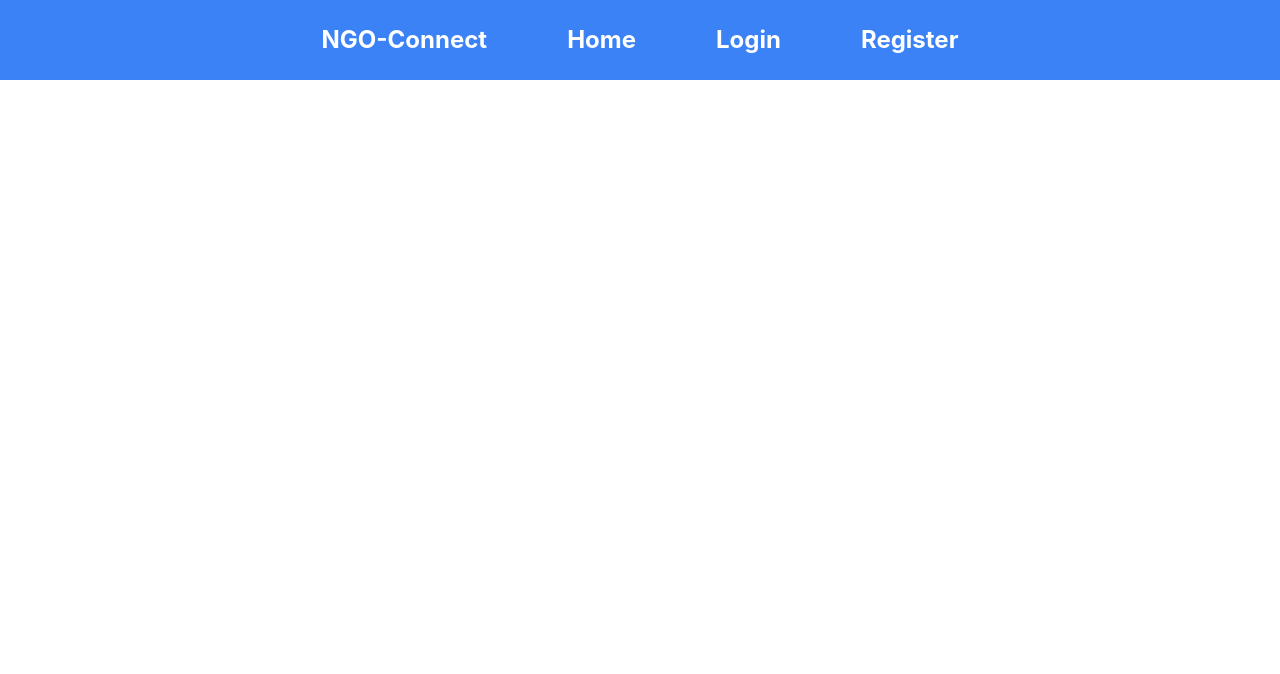
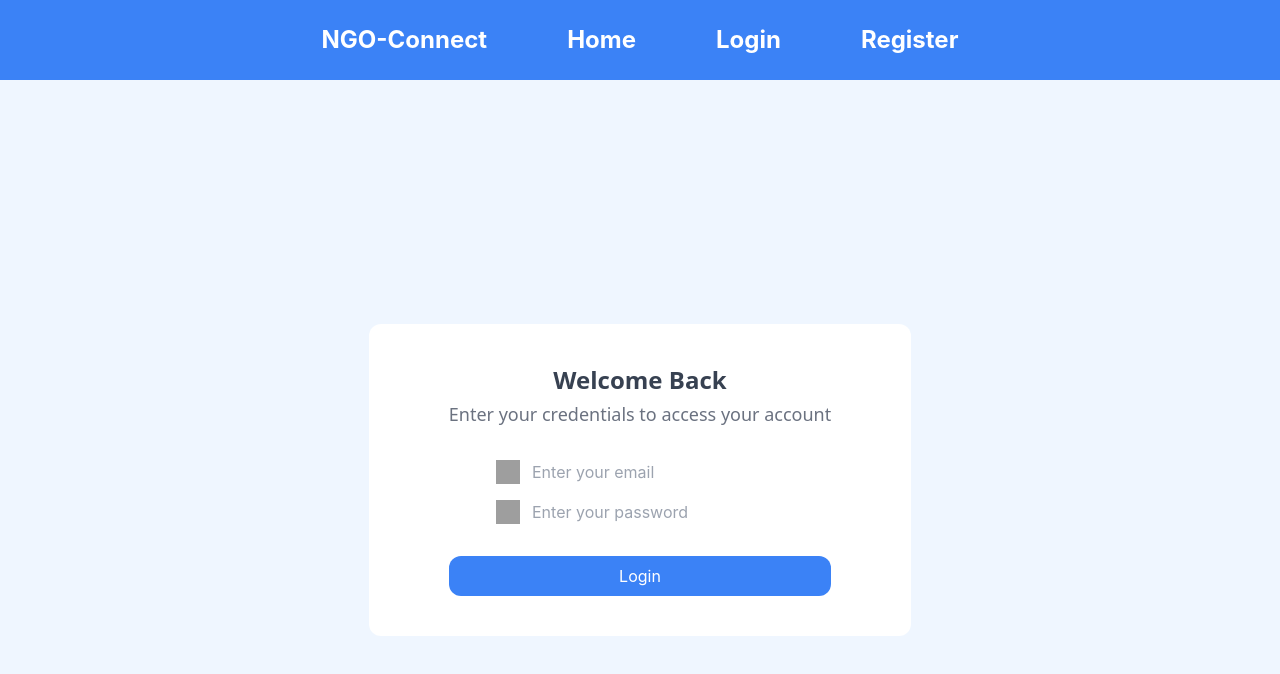
Before and after one commit to TechNomad04/ngo_connect, a React (Create React App) app in the folder react-contents/: page /login in a window 1280 px wide. Shown: the top 674 px of the page. Built offline with nearby package versions, Linux system fonts and the light colour scheme; grey boxes are pictures that could not be loaded.

Commit message:
Added the login page design

```diff
--- a/react-contents/src/App.js
+++ b/react-contents/src/App.js
@@ -1,6 +1,7 @@
 import { Routes, Route } from 'react-router-dom';
 import HomePage from './pages/HomePage';
 import Navbar from './components/Navbar';
+import LoginPage from './pages/LoginPage';
 
 function App(){
   return (
@@ -8,6 +9,7 @@ function App(){
       <Navbar/>
       <Routes>
         <Route path='/' element={<HomePage/>}/>
+        <Route path='/login' element={<LoginPage/>}/>
       </Routes>
     </div>
   );
--- a/react-contents/src/pages/LoginPage.jsx
+++ b/react-contents/src/pages/LoginPage.jsx
@@ -0,0 +1,33 @@
+import { useState } from "react";
+
+export default function LoginPage() {
+  const [email, setEmail] = useState('');
+  const [password, setPassword] = useState('');
+
+  const handleLogin = (e) => {
+    e.preventDefault();
+    alert(`email ${email}, password ${password}`)
+  }
+
+  return (
+    <div className="bg-blue-50 h-screen flex justify-center items-center">
+      <div className="bg-white flex flex-col justify-center items-center py-10 px-20 gap-8 rounded-xl">
+        <div className="text-center">
+          <div className="text-2xl mb-1 font-bold text-gray-700 font-sans">Welcome Back</div>
+          <div className="text-gray-500 font-sans text-lg">Enter your credentials to access your account</div>
+        </div>
+        <form action="login" className="flex flex-col justify-center items-center gap-4">
+          <div className="flex justify-center items-center gap-2 text-gray-700">
+            <img src="https://cdn-icons-png.flaticon.com/512/561/561127.png" className="w-6 h-6"/>
+            <input type="text" className="border-none focus:outline-none px-1" placeholder="Enter your email" value={email} onChange={(e) => setEmail(e.target.value)} />
+          </div>
+          <div className="flex justify-center items-center gap-2">
+            <img src="https://cdn-icons-png.flaticon.com/512/3064/3064155.png" className="w-6 h-6"/>
+            <input type="password" className="border-none focus:outline-none px-1" placeholder="Enter your password" value={password} onChange={(e) => setPassword(e.target.value)} />
+          </div>
+        </form>
+        <button className="bg-blue-500 w-full rounded-xl h-10 text-white" onClick={handleLogin}>Login</button>
+      </div>
+    </div>
+  );
+}
```
Also changed, not shown: react-contents/src/components/LoginPage/mail.png (added).
